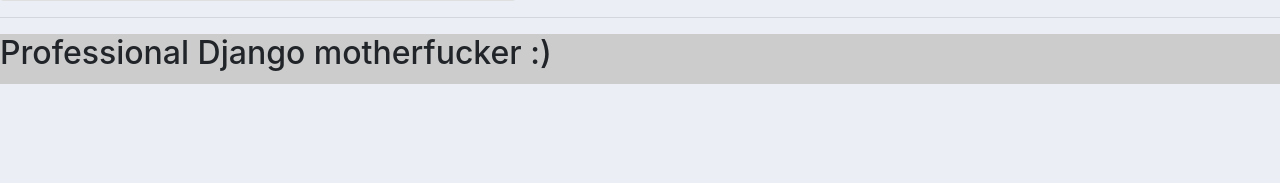
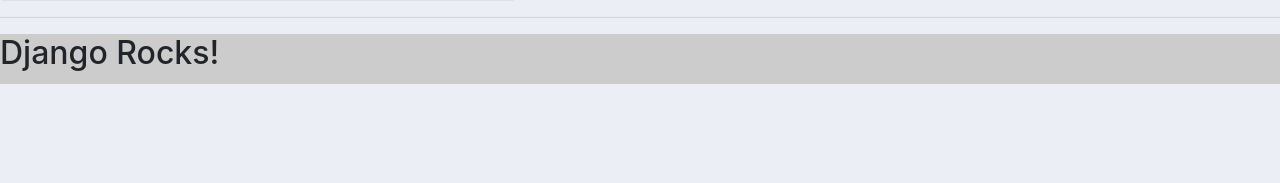
Before and after one commit to entirelymagic/crm-liveproject, a Django app: page / in a window 1280 px wide. Shown: the part 508-691 px from the top of the page. Run offline with Django 3.2, Linux system fonts and the light colour scheme; a user stored in the database is signed in; data comes from the database, SQL or seed files in the repository; some libraries are stand-ins or nearby versions.

Commit message:
Update footer.html

```diff
--- a/accounts/templates/accounts/footer.html
+++ b/accounts/templates/accounts/footer.html
@@ -11,5 +11,5 @@
 }
 </style>
 <div class="hero-image" >
-    <h2>Professional Django motherfucker :)</h2>
+    <h2>Django Rocks!</h2>
 </div>
```
